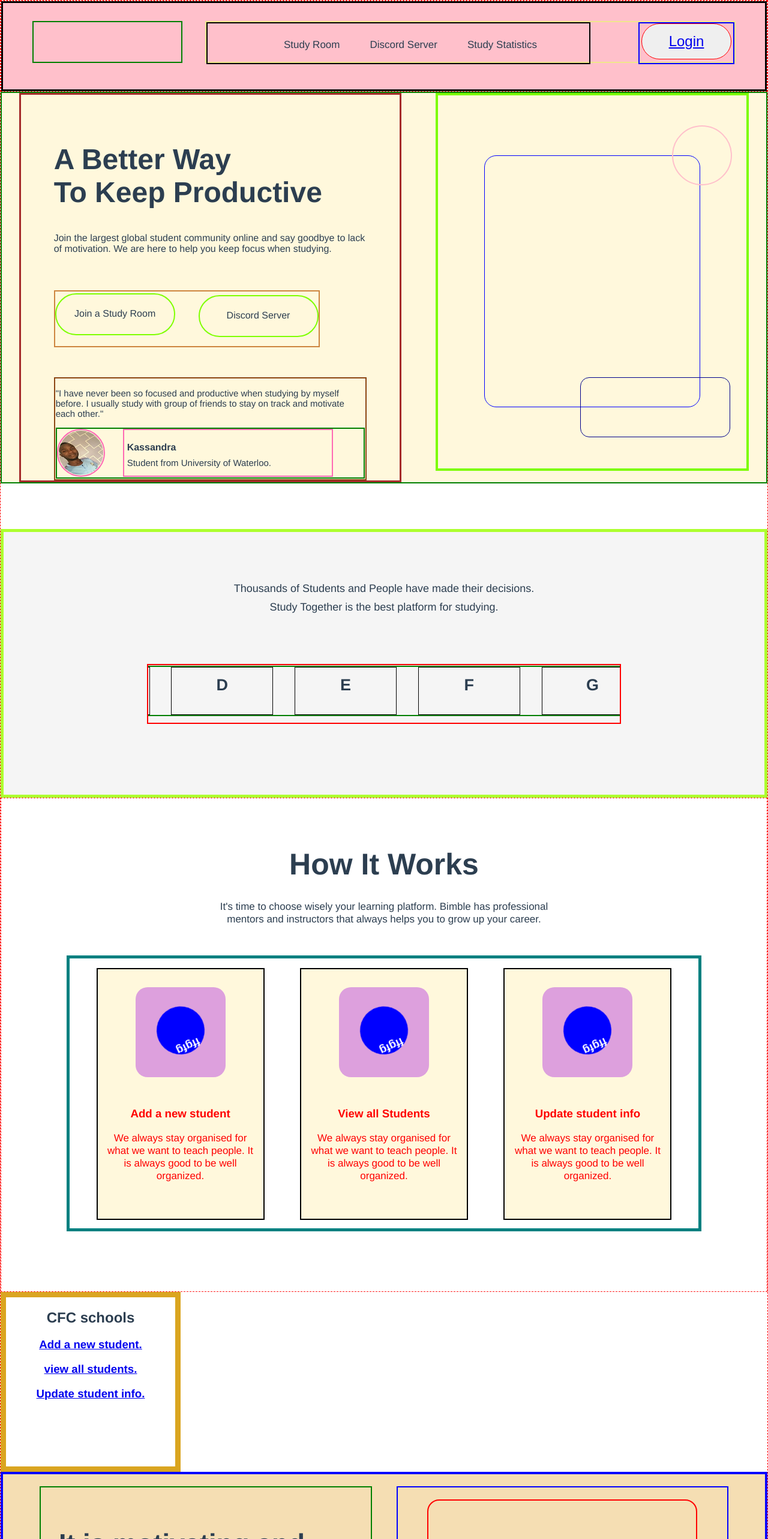
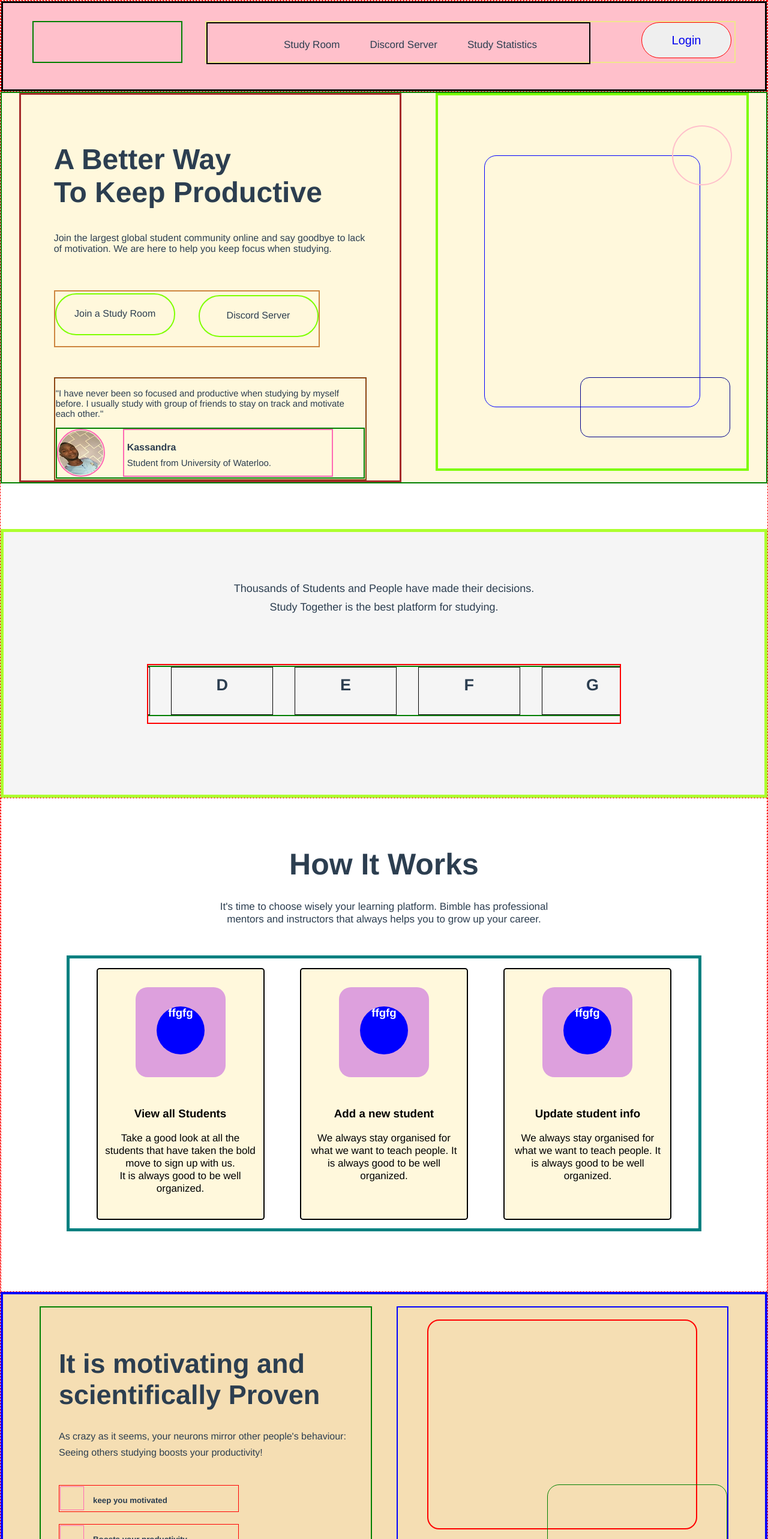
Before and after one commit to olatunji-20/cfc-school, a Vue app in the folder frontend/cfc/: page / in a window 1280 px wide. Shown: the top 2566 px of the page at 60% size. Built offline with nearby package versions, Linux system fonts and the light colour scheme.

Commit message:
work on transitions

```diff
--- a/frontend/cfc/src/components/Footbar.vue
+++ b/frontend/cfc/src/components/Footbar.vue
@@ -3,6 +3,7 @@
         <div class="one">
             <h1>Study Together</h1>
             <p>Help you study more often than before.</p>
+            <div class="socials"><p>SOCIAL MEDIAS</p></div>
         </div>
         <div class="two">
             <h4>Support</h4>
@@ -67,6 +68,12 @@ export default {
 .one p {
     font-size: 17px;
 }
+.socials {
+    width: 90%;
+    height: 80px;
+    margin-top: 40px;
+    border: 2px solid green;
+}
 .two, .three, .four {
     border: 2px solid blue;
     width: 220px;
--- a/frontend/cfc/src/components/Navbar.vue
+++ b/frontend/cfc/src/components/Navbar.vue
@@ -17,7 +17,7 @@
 
                 </div>
                 <div class="login">
-                    <button><router-link to="/login">Login</router-link></button>
+                    <button><router-link to="/login" class="button-link">Login</router-link></button>
                 </div>
             </div>
         </div>
@@ -87,26 +87,37 @@ export default {
 .options ul li {
     display: inline-block;
     margin: 0px 25px;
-    transition: .9s;
+    /* text-decoration: none; */
+    position: relative;
+    left: 0px;
+    transition: .3s;
     font-size: 17px;
-    text-decoration: none;
 }
 .options ul li:hover {
-    text-decoration: underline;
+    /* text-decoration: underline; */
+    left: 4px;
+    color: greenyellow;
     cursor: pointer;
 }
 .login {
     width: 160px;
-    height: 70px;
-    border: 2px solid blue;
+    height: 60px;
     margin-left: 80px;
 }
 .login button {
     width: 150px;
     height: 60px;
     border: 1px solid red;
-    font-size: 24px;
+    font-size: 20px;
     border-radius: 35px;
+    transition: .4s;
+}
+.login button:hover {
+    background: tomato;
+    color: white;
+}
+.button-link {
+    text-decoration: none;
 }
 
 
--- a/frontend/cfc/src/components/Work.vue
+++ b/frontend/cfc/src/components/Work.vue
@@ -3,6 +3,15 @@
         <h1>How It Works</h1>
         <p>It's time to choose wisely your learning platform. Bimble has professional <br /> mentors and instructors that always helps you to grow up your career.</p>
         <div class="main">
+            <div class="focus">
+                <router-link class="link" to="/allstudents">
+                    <div class="purpose">
+                        <div class="purp"><h3>ffgfg</h3></div>
+                    </div>
+                    <h3>View all Students</h3>
+                    <p>Take a good look at all the students that have taken the bold move to sign up with us.<br /> It is always good to be well organized.</p>
+                </router-link>
+            </div>
             <div class="focus">
                 <router-link class="link" to="/signup">
                     <div class="purpose">
@@ -12,15 +21,6 @@
                     <p>We always stay organised for what we want to teach people. It is always good to be well organized.</p>
                 </router-link>
             </div>
-            <div class="focus">
-                <router-link class="link" to="/allstudents">
-                    <div class="purpose">
-                        <div class="purp"><h3>ffgfg</h3></div>
-                    </div>
-                    <h3>View all Students</h3>
-                    <p>We always stay organised for what we want to teach people. It is always good to be well organized.</p>
-                </router-link>
-                </div>
             <div class="focus">
                 <router-link class="link" to="/update-student">
                     <div class="purpose">
@@ -68,6 +68,7 @@ section p {
 }
 .focus {
     border: 2px solid black;
+    border-radius: 5px;
     width: 280px;
     height: 420px;
     background: cornsilk;
@@ -85,7 +86,7 @@ section p {
 }
 .link {
     text-decoration: none;
-    color: red;
+    color: black;
 
 }
 .purpose {
@@ -113,7 +114,7 @@ section p {
     margin: 30px auto;
     color: white;
     animation-name: rotor;
-    animation-duration: 3.5s;
+    animation-duration: 5s;
     animation-iteration-count: infinite;
     animation-timing-function: linear;
 }
--- a/frontend/cfc/src/views/Homepage.vue
+++ b/frontend/cfc/src/views/Homepage.vue
@@ -47,12 +47,12 @@
             </div>
         </div>
         <Work />
-        <div class="temp-links">
+        <!-- <div class="temp-links">
             <h1> CFC schools</h1>
                 <h3><router-link to="/signup">Add a new student.</router-link></h3>
                 <h3><router-link to="/allstudents">view all students.</router-link></h3>
                 <h3><router-link to="/update-student">Update student info.</router-link></h3>
-        </div>
+        </div> -->
         <section class="motivate">
             <div class="mot1">
                 <h2>It is motivating and scientifically Proven</h2>
@@ -410,14 +410,14 @@ import Work from '../components/Work.vue'
 
 
 
-
+/*
 
     .temp-links {
         width: 300px;
         height: 300px;
         border: 9px solid goldenrod;
     }
-
+ */
 
     .motivate {
         width: 100%;
@@ -631,31 +631,6 @@ import Work from '../components/Work.vue'
 
 
 
-
-
-
-
-
-
-
-
-
-
-
-
-
-
-
-
-
-
-
-
-
-
-
-
-
     @media screen and (max-width: 450px) {
         section{
             width: 100%;
```
